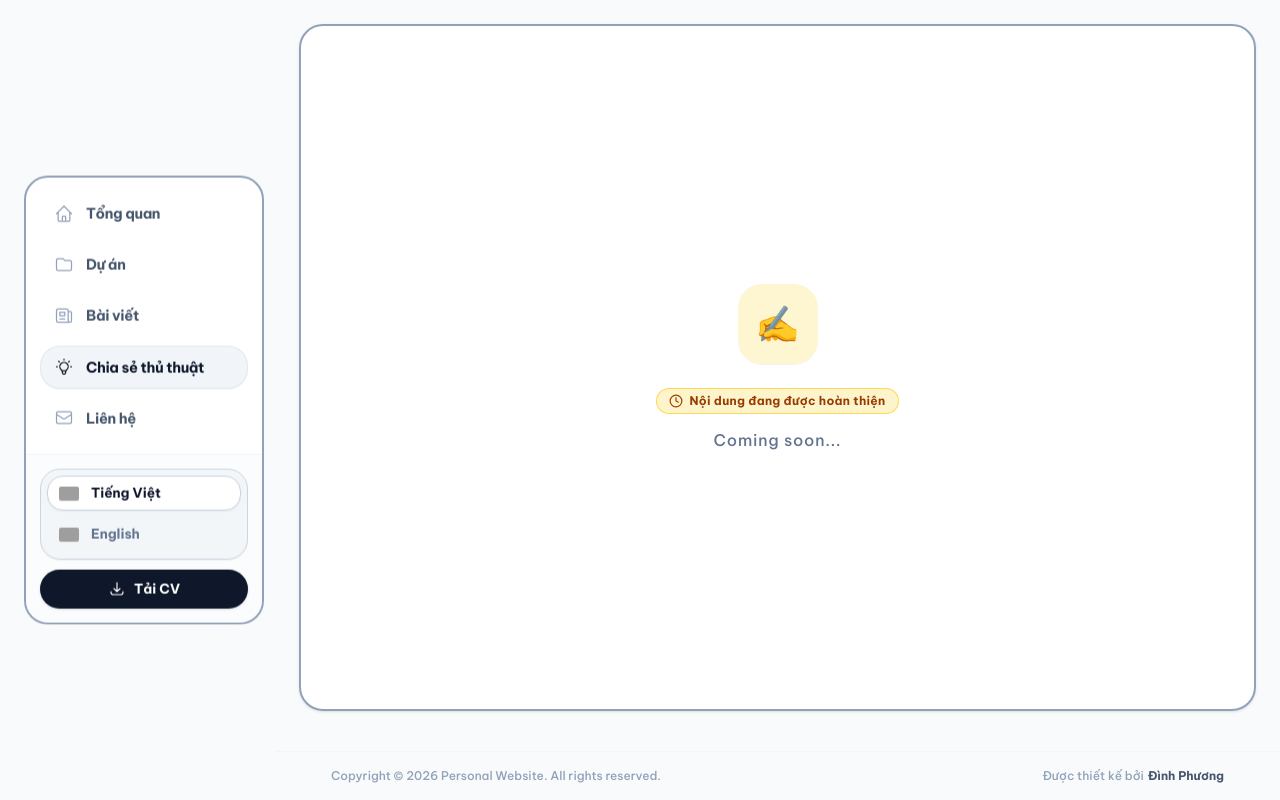
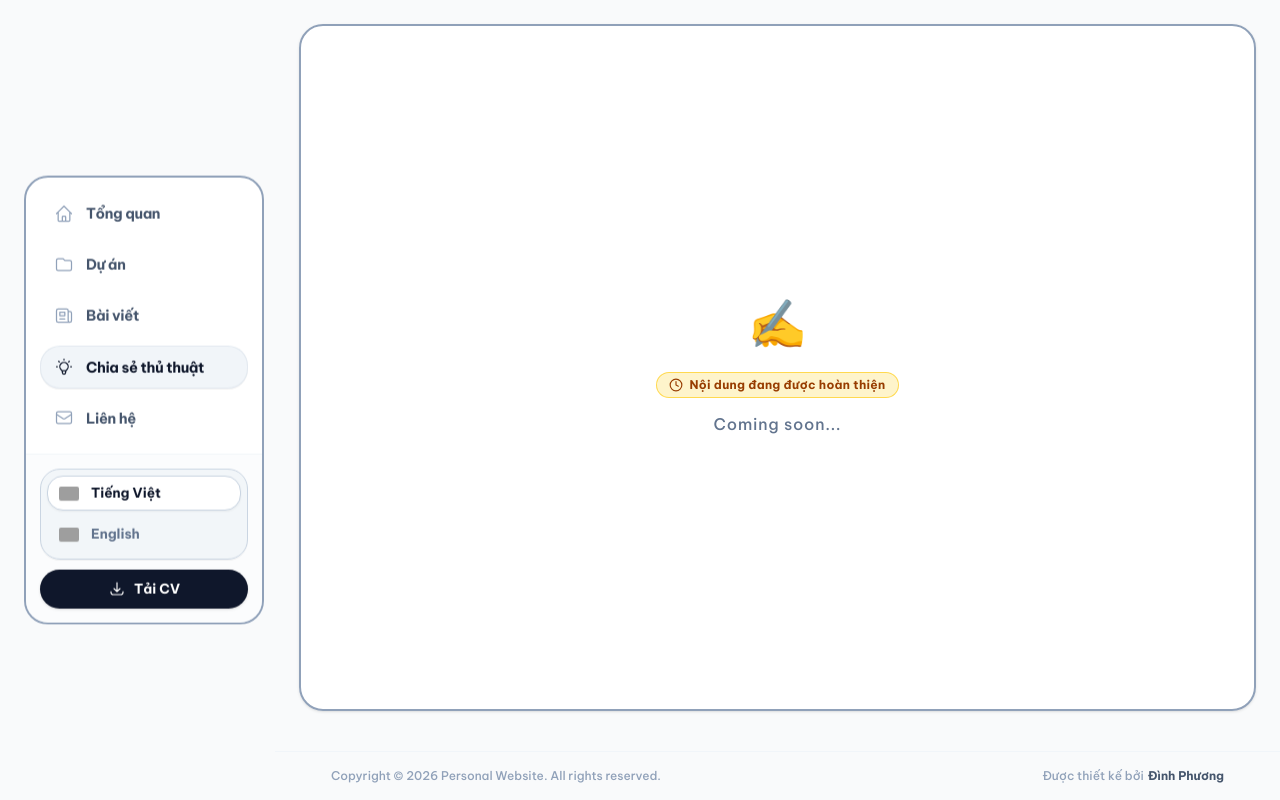
Before and after one commit to dinhphuong25/portfolio1, a Next.js app: page /tips in a window 1280 px wide. Built offline with nearby package versions, Linux system fonts and the light colour scheme; grey boxes are pictures that could not be loaded.

Commit message:
style(tips): remove background container of emoji

```diff
--- a/src/components/pages/TipsPageClient.tsx
+++ b/src/components/pages/TipsPageClient.tsx
@@ -13,7 +13,7 @@ export default function TipsPageClient() {
       <Reveal direction="up" delay={100} className="w-full flex-1 flex flex-col">
         <div className="w-full flex-1 bg-white/95 dark:bg-slate-900/95 backdrop-blur-xl rounded-2xl sm:rounded-3xl border-2 border-slate-400 dark:border-slate-600 p-8 sm:p-16 lg:p-20 text-center flex flex-col items-center justify-center min-h-[68vh] sm:min-h-[75vh] shadow-sm space-y-6">
           {/* Icon */}
-          <div className="w-16 h-16 sm:w-20 sm:h-20 bg-amber-100/80 dark:bg-amber-950/70 rounded-2xl sm:rounded-3xl flex items-center justify-center mx-auto text-3xl sm:text-4xl shadow-2xs">
+          <div className="text-4xl sm:text-5xl flex items-center justify-center mx-auto select-none">
             ✍️
           </div>
 
```
